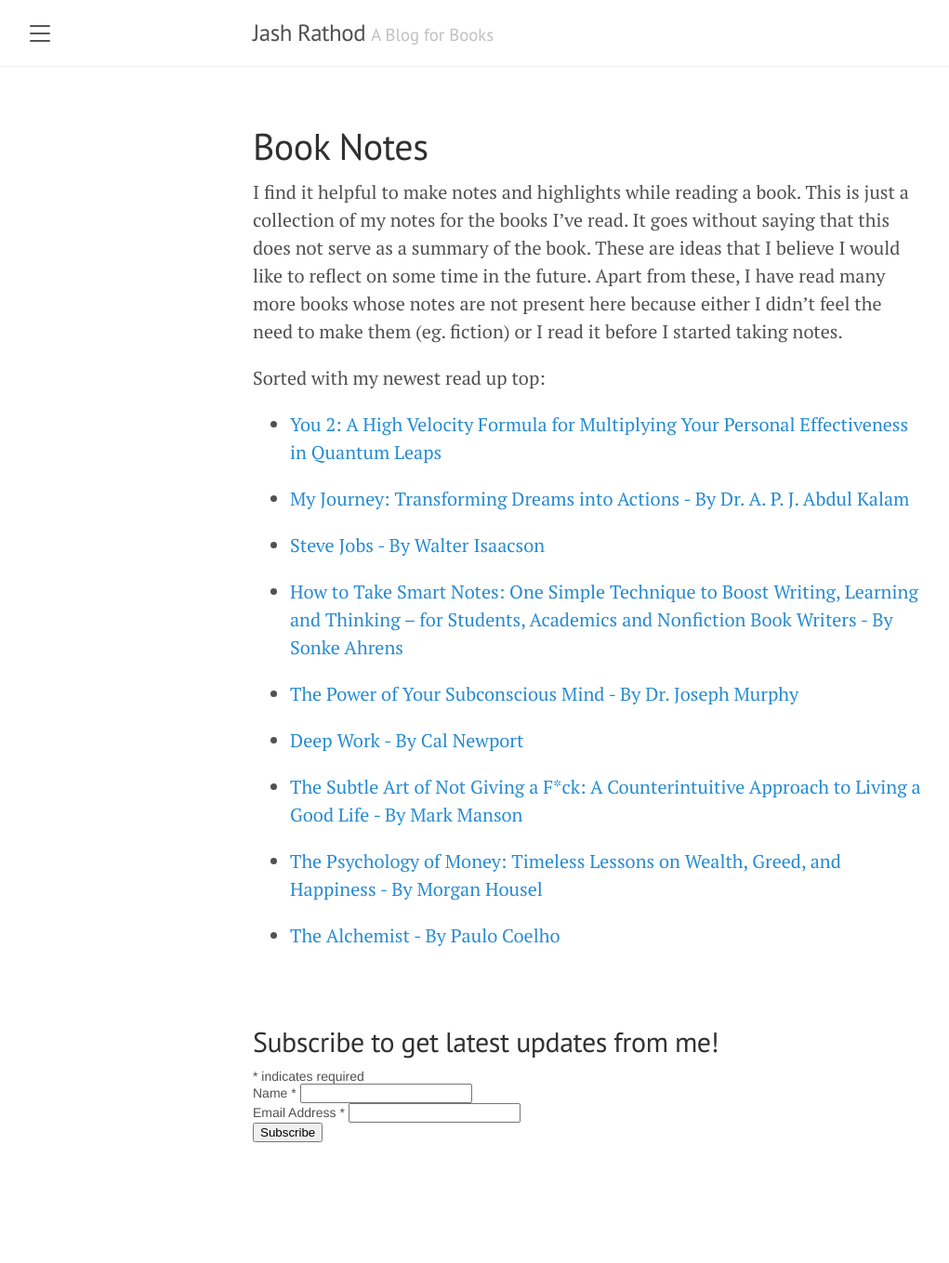
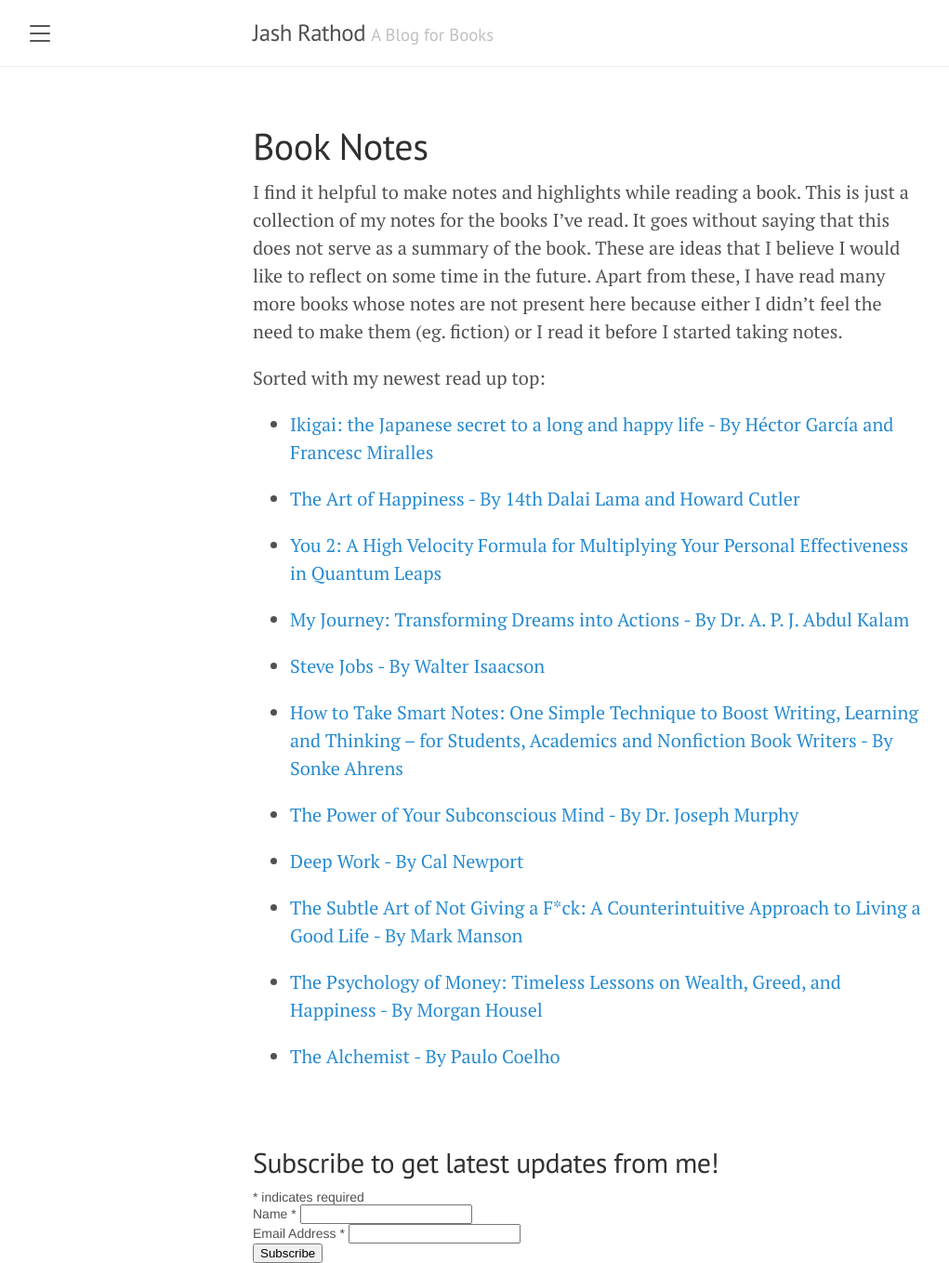
Before and after one commit to jashrathod/book-blog, a Jekyll site: the page built from notes.md, in a window 1280 px wide. Shown: the whole page at 93% size, without its empty margins (8-1029 px from the left). Built offline with Jekyll 4.4.1, drawn with Linux system fonts in a browser that asks for light colours; comment, search, counter and statistics services are not loaded; before the commit the page ends 1229 px from its top, so only the background shows below that.

Commit message:
Update notes.md

```diff
--- a/notes.md
+++ b/notes.md
@@ -9,6 +9,10 @@ I have read many more books whose notes are not present here because either I di
 taking notes.
 
 Sorted with my newest read up top:
+
+- [Ikigai: the Japanese secret to a long and happy life - By Héctor García and Francesc Miralles](https://jashrathod.github.io/book-blog/2022/04/22/ikigai/)
+
+- [The Art of Happiness - By 14th Dalai Lama and Howard Cutler](https://jashrathod.github.io/book-blog/2022/04/02/the-art-of-happiness/)
 
 - [You 2: A High Velocity Formula for Multiplying Your Personal Effectiveness in Quantum Leaps](https://jashrathod.github.io/book-blog/2021/12/19/you-squared/)
 
```
